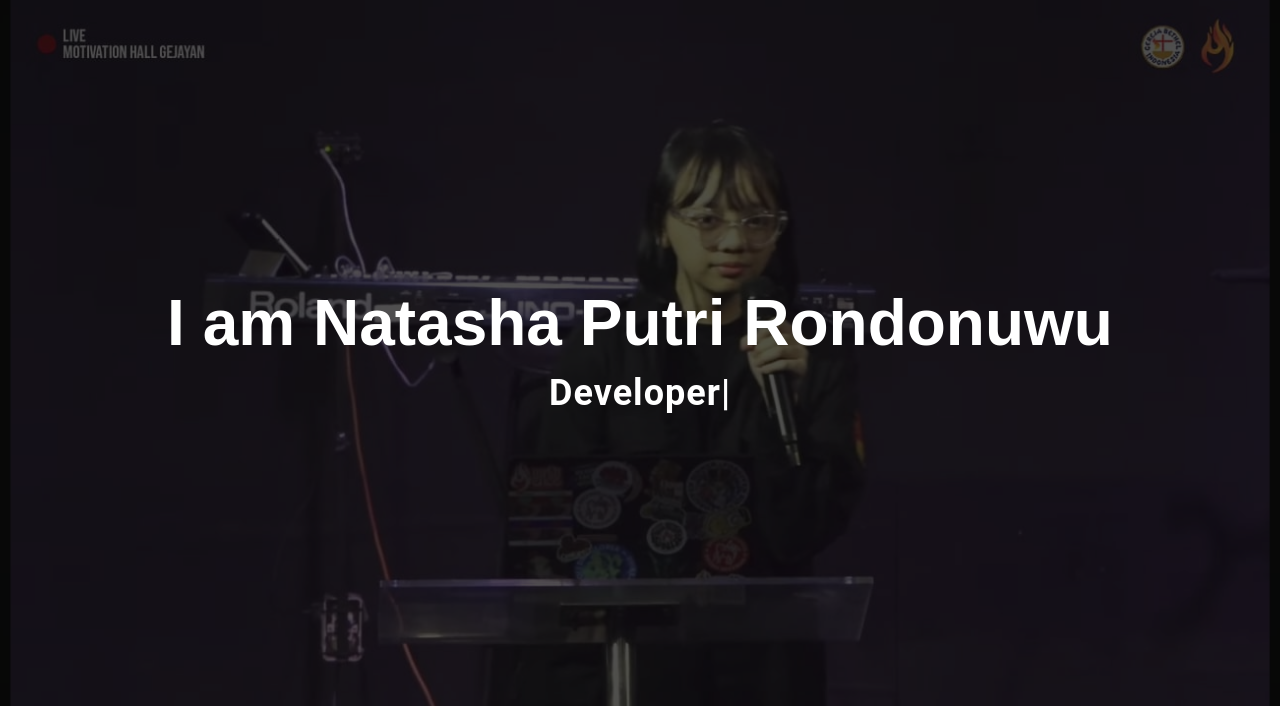
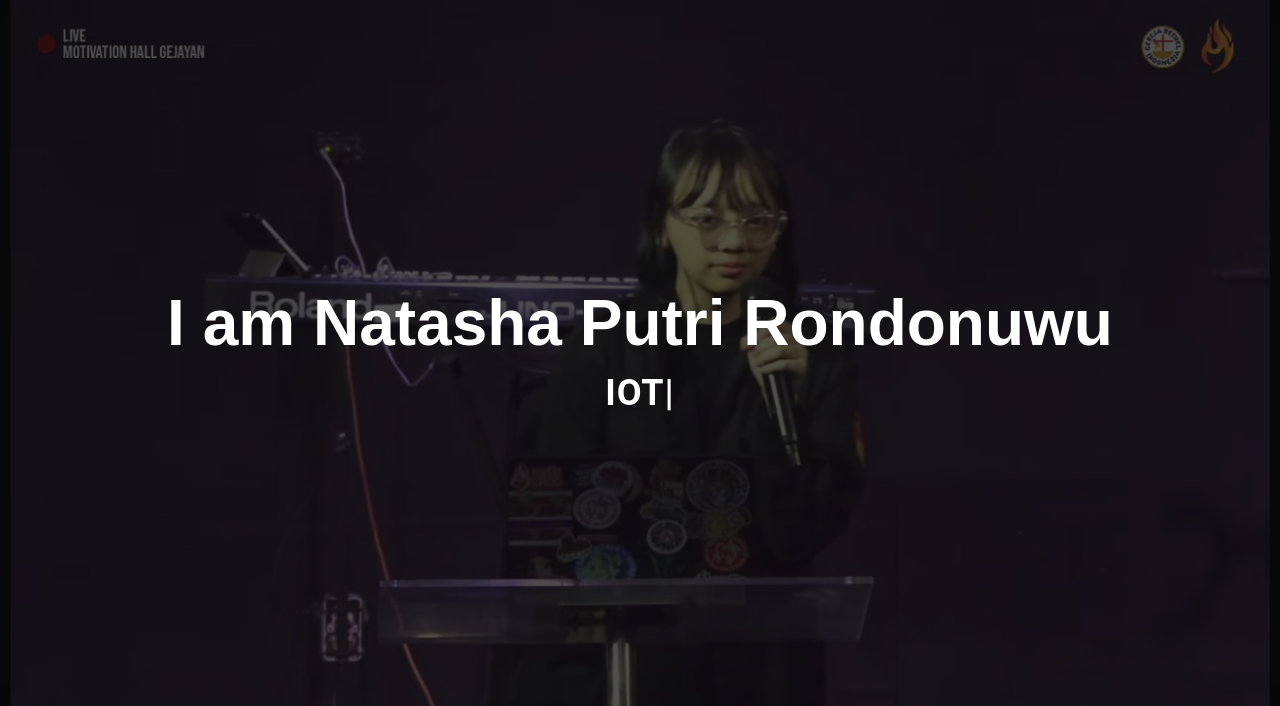
Before and after one commit to ntshap/responsicloud, a Flask app: page / in a window 1280 px wide. Shown: the part 94-800 px from the top of the page. Run offline with Flask 3, Linux system fonts and the light colour scheme; some libraries are stand-ins or nearby versions.

Commit message:
Update profile description

```diff
--- a/templates/index.html
+++ b/templates/index.html
@@ -50,7 +50,7 @@
       <img src="{{ url_for('static', filename='/imgs/bg-nat.jpg') }}" alt="" data-aos="fade-in">
       <div class="container d-flex flex-column align-items-center justify-content-center text-center" data-aos="fade-up" data-aos-delay="100">
         <h2>I am Natasha Putri Rondonuwu</h2>
-        <p><span class="typed" data-typed-items="Designer, Developer, Freelancer, Editor"></span></p>
+        <p><span class="typed" data-typed-items="UI/UX Designer, IOT, Developer, Freelancer"></span></p>
       </div>
     </section>
 
```
